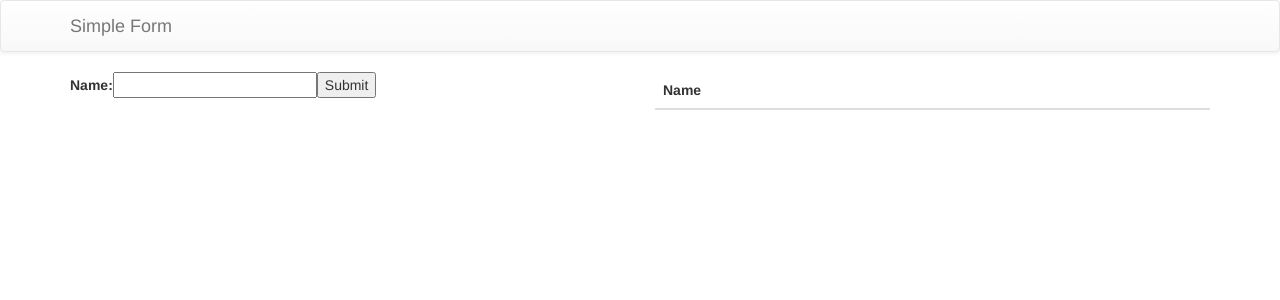
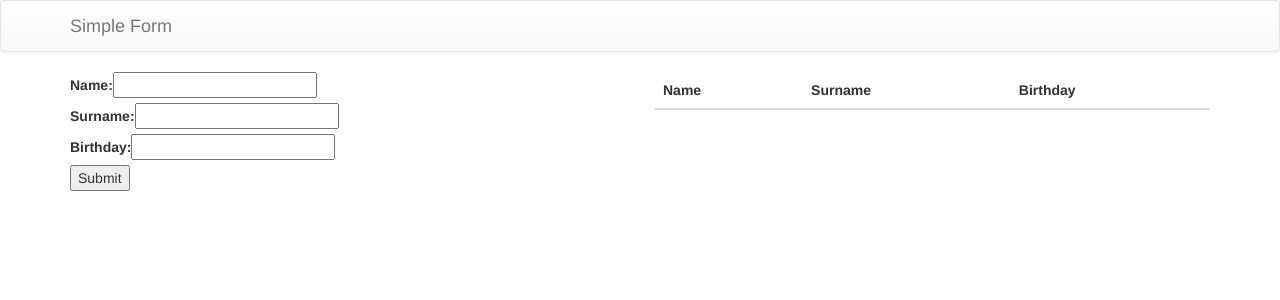
Before and after one commit to CARRIZO89/react-simple-form, a React (Create React App) app: page / in a window 1280 px wide. Shown: the top 300 px of the page. Built offline with nearby package versions, Linux system fonts and the light colour scheme.

Commit message:
[complete-form]
  -Modified handleChange to manage the changes in the fields of the form in src/components/ContactForm
  -Modified handleSubmit to submit the data of the form in src/components/ContactForm
  -Modified src/components/ContactList to show the info of the contacts

```diff
--- a/src/components/ContactForm.js
+++ b/src/components/ContactForm.js
@@ -4,30 +4,63 @@ import store from '../store';
 class ContactForm extends Component {
   constructor() {
     super();
-    this.state = {value: ''};
+    this.state = {
+      contact: {
+        name: '',
+        surname: '',
+        country: '',
+        birthday: ''
+      }
+    };
 
     this.handleChange = this.handleChange.bind(this);
     this.handleSubmit = this.handleSubmit.bind(this);
   }
 
-  handleChange(event) {
-    this.setState({value: event.target.value});
+  handleChange (event) {
+    const { name, value } = event.target;
+    let contact = this.state.contact
+    contact[name] = value
+    this.setState({
+      contact
+    });
   }
 
-  handleSubmit(event) {
-    const contact = this.state.value;
-    alert('A name was submitted: ' + contact );
+  handleSubmit (event) {
     event.preventDefault();
+    const contact = {
+      name: this.state.contact.name,
+      surname: this.state.contact.surname,
+      birthday: this.state.contact.birthday
+    };
+
+    alert('A name was submitted: ' + contact.name );
     this.addToList(contact);
   }
 
   render() {
+    const { name, surname, birthday } = this.state.contact
+
     return (
       <form onSubmit={this.handleSubmit}>
-        <label>
-          Name:
-          <input type="text" value={this.state.value} onChange={this.handleChange} />
-        </label>
+        <div>
+          <label>
+            Name:
+            <input type="text" name='name' value={name} onChange={this.handleChange} />
+          </label>
+        </div>
+        <div>
+          <label>
+            Surname:
+            <input type="text" name='surname' value={surname} onChange={this.handleChange} />
+          </label>
+        </div>
+        <div>
+          <label>
+            Birthday:
+            <input type="text" name='birthday' value={birthday} onChange={this.handleChange} />
+          </label>
+        </div>
         <input type="submit" value="Submit" />
       </form>
     );
--- a/src/components/ContactList.js
+++ b/src/components/ContactList.js
@@ -8,7 +8,6 @@ class ContactList extends Component {
     this.state = {
       contactList: []
     };
-
     store.subscribe(() => {
       this.setState({
         contactList: store.getState().contactList
@@ -17,19 +16,26 @@ class ContactList extends Component {
   }
 
   render() {
-    console.log(store.getState().contactList)
     return (
       <Table responsive>
         <thead>
           <tr>
             <th>Name</th>
+            <th>Surname</th>
+            <th>Birthday</th>
           </tr>
         </thead>
         <tbody>
-          {this.state.contactList.map(name =>
+          {this.state.contactList.map(contact =>
             <tr>
               <td>
-                {name}
+                {contact.name}
+              </td>
+              <td>
+                {contact.surname}
+              </td>
+              <td>
+                {contact.birthday}
               </td>
             </tr>
           )}
```
